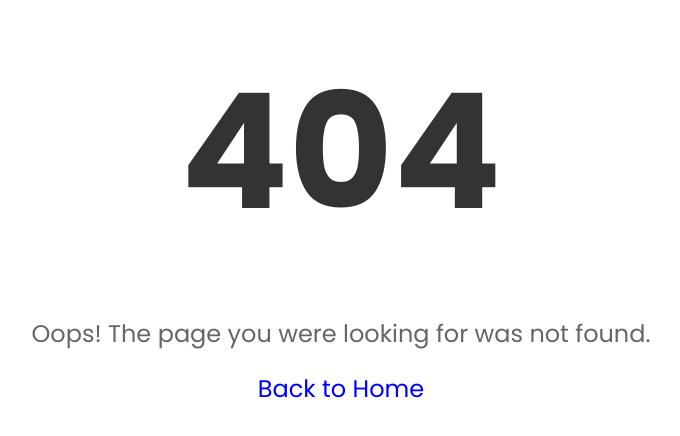
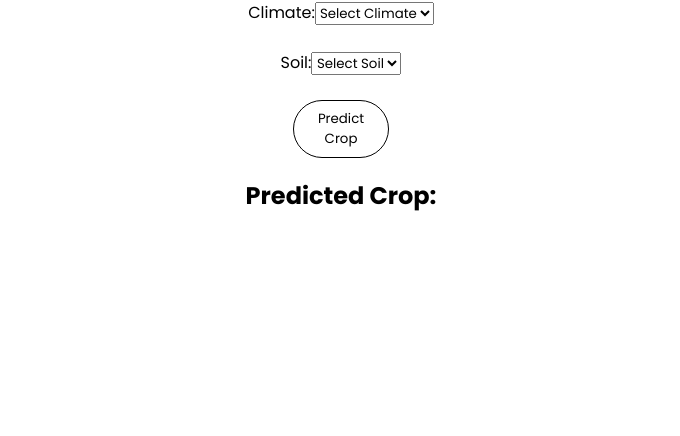
Before and after one commit to Bikdistinct/TRINIT-Lo-fi-Devs-DEV, a React (Create React App) app: page /cropadvisor in a window 1280 px wide. Before the commit this address had no page. Shown: the top 436 px of the page, without its empty margins (299-979 px from the left). Built offline with nearby package versions, Linux system fonts and the light colour scheme; no server answers.

Commit message:
cropadvisor completed

```diff
--- a/package.json
+++ b/package.json
@@ -6,6 +6,9 @@
     "@testing-library/jest-dom": "^5.16.5",
     "@testing-library/react": "^13.4.0",
     "@testing-library/user-event": "^13.5.0",
+    "axios": "^1.3.2",
+    "concurrently": "^7.6.0",
+    "https": "^1.0.0",
     "react": "^18.2.0",
     "react-dom": "^18.2.0",
     "react-router-dom": "^6.8.1",
@@ -16,7 +19,8 @@
     "start": "react-scripts start",
     "build": "react-scripts build",
     "test": "react-scripts test",
-    "eject": "react-scripts eject"
+    "eject": "react-scripts eject",
+    "both": "concurrently \"npm run start\" \"nodemon backend/index.js\""
   },
   "eslintConfig": {
     "extends": [
--- a/src/App.js
+++ b/src/App.js
@@ -4,6 +4,7 @@ import Landing from './components/UI/Landing';
 import Error404 from './pages/Error404';
 import Login from "./pages/Login";
 import Signup from "./pages/Signup";
+import CropInputForm from './pages/cropAdvisor';
 const App = () => {
   return (
     <div>
@@ -13,6 +14,7 @@ const App = () => {
       <Route path="/login" element={<Login/>}/>
       <Route path="/register" element={<Signup/>}/>
       <Route path="*" element={<Error404/>}/>
+      <Route path="/cropadvisor" element={<CropInputForm/>}/>
 
       </Routes>
       </Router>
--- /dev/null
+++ b/src/pages/cropAdvisor.js
@@ -0,0 +1,89 @@
+import React, { useState, useEffect } from 'react';
+const getLocation = require('./currentLoc');
+
+const CropInputForm = () => {
+const [climate, setClimate] = useState('');
+const [soil, setSoil] = useState('');
+const [crops, setCrops] = useState('');
+const [isLoading, setLoading] = useState(false);
+const [location, setLocation] = useState('');
+
+useEffect(() => {
+const getUserLocation = async () => {
+try {
+const userLocation = await getLocation();
+setLocation(userLocation.city);
+} catch (error) {
+console.error(error);
+}
+};
+getUserLocation();
+}, []);
+
+const handleSubmit = async (event) => {
+event.preventDefault();
+setLoading(true);
+try {
+const response = await fetch('http://localhost:5000/api/cropAdvisor', {
+method: 'POST',
+headers: {
+'Content-Type': 'application/json'
+},
+body: JSON.stringify({
+location,
+climate,
+soil
+})
+});
+const result = await response.json();
+setCrops(result.crops);
+} catch (error) {
+console.error(error);
+}
+setLoading(false);
+};
+
+return (
+<div>
+<form onSubmit={handleSubmit}>
+<label>
+Climate:
+<select value={climate} onChange={event => setClimate(event.target.value)}>
+<option value="">Select Climate</option>
+<option value="Tropical">Tropical</option>
+<option value="Semi-Arid">Semi-Arid</option>
+<option value="Arid">Arid</option>
+<option value="Subtropical">Subtropical</option>
+<option value="Moderate">Moderate</option>
+</select>
+</label>
+<br />
+<br />
+<label>
+Soil:
+<select value={soil} onChange={event => setSoil(event.target.value)}>
+<option value="">Select Soil</option>
+<option value="Sandy">Sandy</option>
+<option value="Clay">Clay</option>
+<option value="Red">Red</option>
+<option value="Black">Black</option>
+<option value="Silty">Silty</option>
+<option value="Alluvial">Alluvial</option>
+</select>
+</label>
+<br />
+<br />
+<button type="submit">Predict Crop</button>
+</form>
+{isLoading ? (
+<div>Loading...</div>
+) : (
+<div>
+<h2>Predicted Crop: {crops}</h2>
+</div>
+)}
+</div>
+);
+};
+
+export default CropInputForm;
--- /dev/null
+++ b/src/pages/currentLoc.js
@@ -0,0 +1,17 @@
+const axios = require("axios");
+
+const getLocation = async () => {
+  try {
+    const response = await axios.get("https://ipapi.co/json/");
+    const location = response.data;
+    return {
+    //   latitude: location.latitude,
+    //   longitude: location.longitude,
+    city:location.city
+    };
+  } catch (error) {
+    console.error(error);
+  }
+};
+
+module.exports = getLocation;
```
Also changed, not shown: 2 other files (tests, documents, lock files or other folders).
